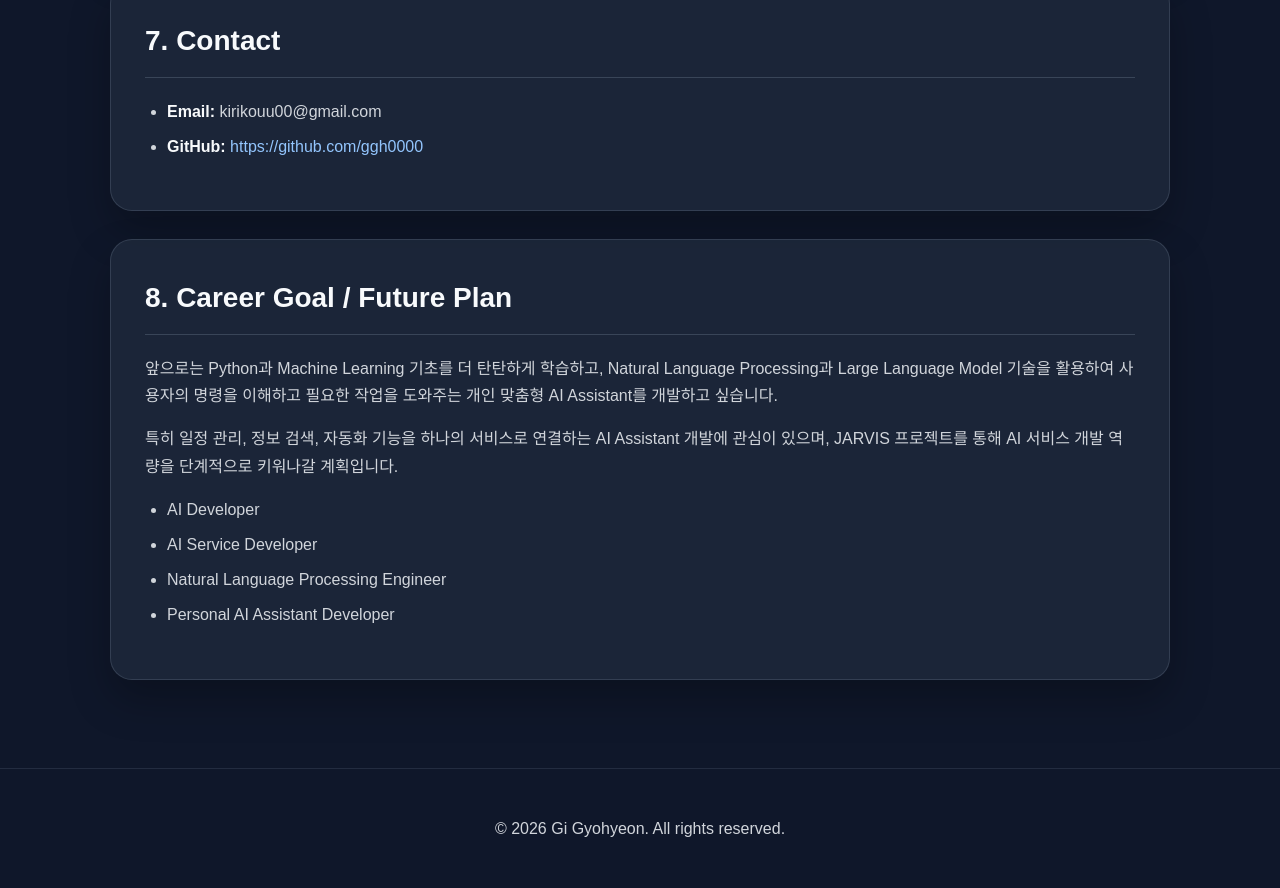
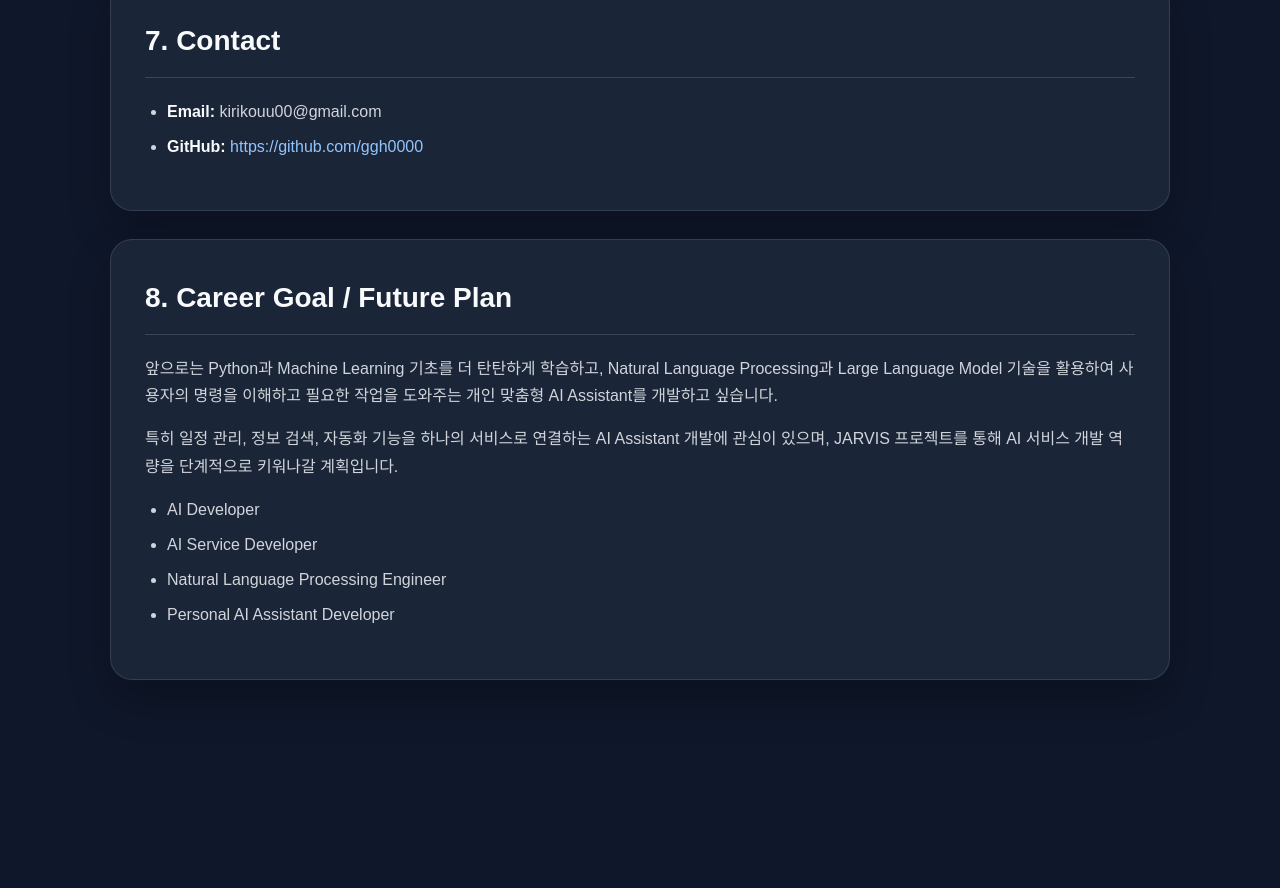
Before and after one commit to ggh0000/portfolio, a plain HTML site: page index.html in a window 1280 px wide. Shown: the part 3932-4820 px from the top of the page. After the commit the page ends 4700 px from the top, so only its background shows below. Drawn offline with Linux system fonts and the light colour scheme.

Commit message:
Update index.html

```diff
--- a/index.html
+++ b/index.html
@@ -445,9 +445,5 @@
 
   </main>
 
-  <footer>
-    <p>© 2026 Gi Gyohyeon. All rights reserved.</p>
-  </footer>
-
 </body>
 </html>
```
